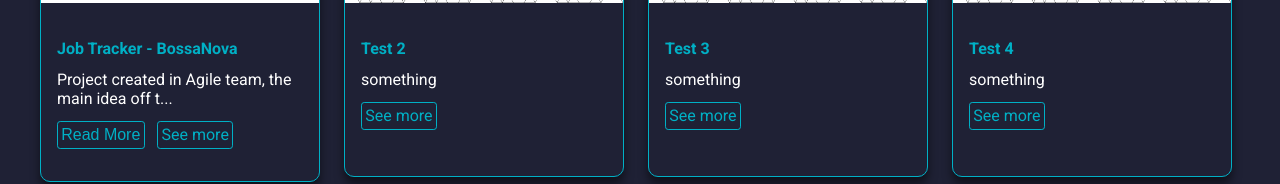
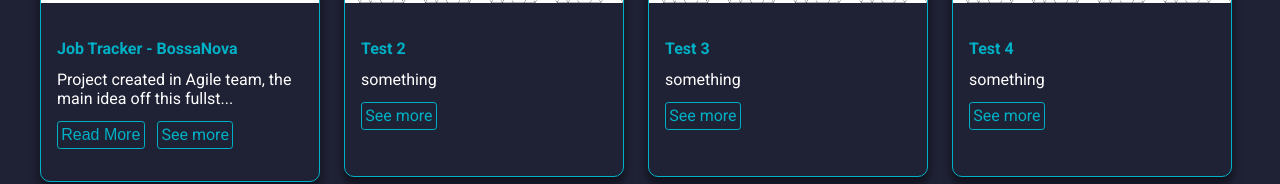
Before and after one commit to ciisiq/portfolio-2.0, a React (Vite) app: page / in a window 1280 px wide. Shown: the part 1778-1962 px from the top of the page. Built offline with nearby package versions, Linux system fonts and the light colour scheme.

Commit message:
Fix: state not used for deploy

```diff
--- a/src/components/ProjectsCard/ProjectsCard.tsx
+++ b/src/components/ProjectsCard/ProjectsCard.tsx
@@ -6,9 +6,7 @@
 export default function ProjectsCard(project: Project) {
   const [imageError, setImageError] = useState<boolean>(false);
   const [expanded, setExpanded] = useState<boolean>(false);
-  const [truncatedDescription, setTruncatedDescription] = useState<string>(
-    truncateText(project.description, 50)
-  );
+  const truncatedDescription = truncateText(project.description, 60);
 
   const handleImageError = () => {
     setImageError(true);
```
